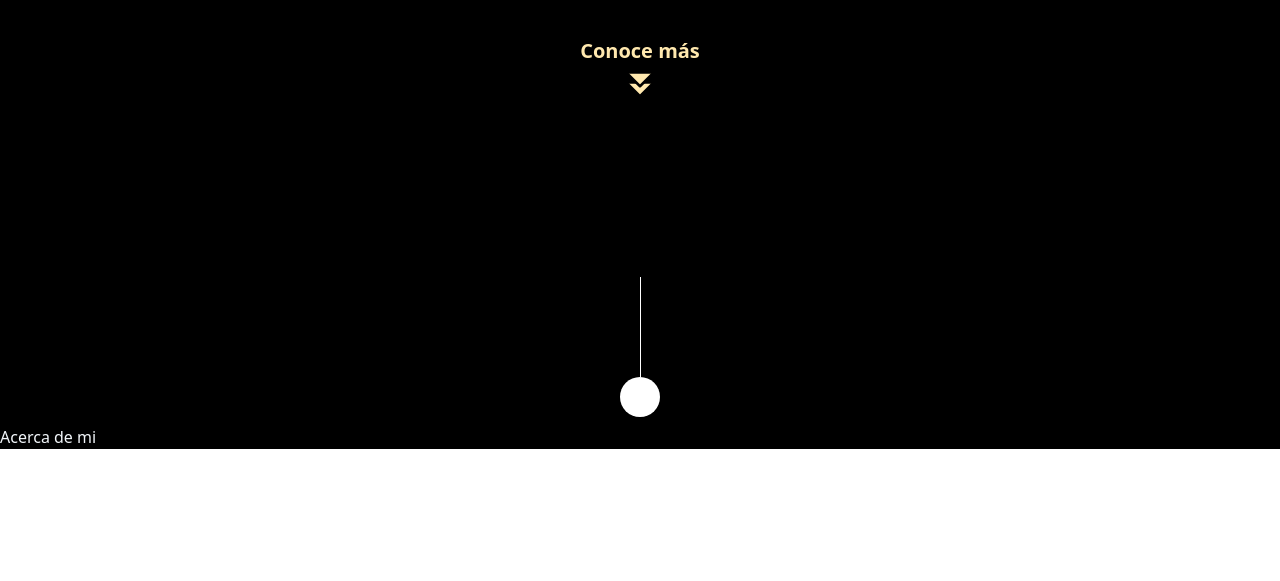
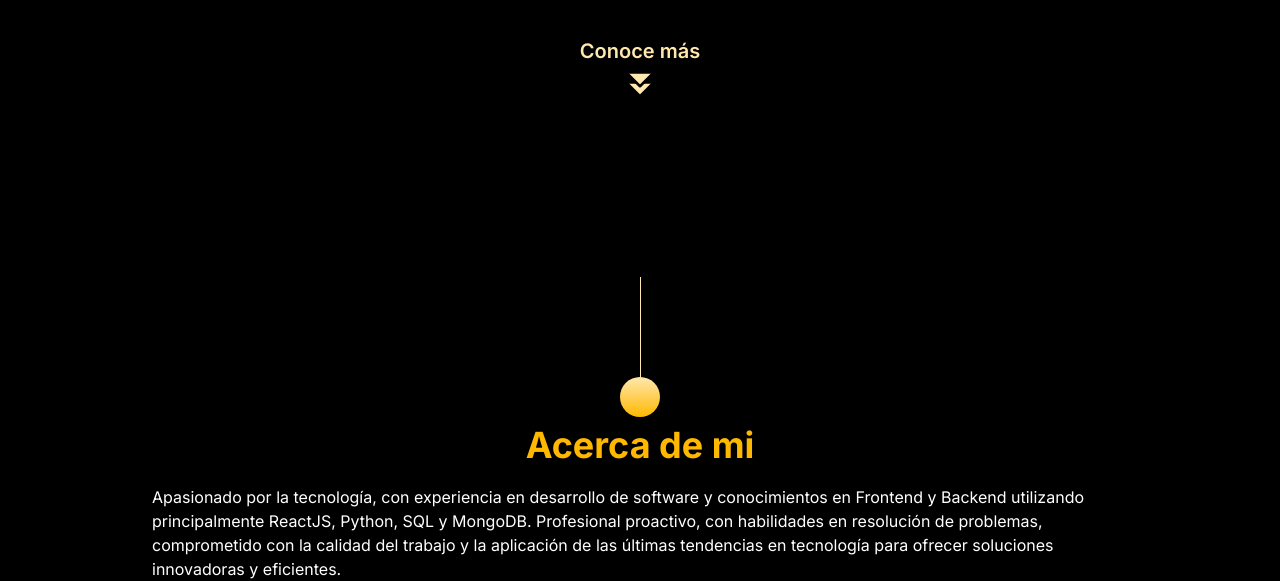
Before and after one commit to jesferdev/jesfer, an Astro site: page / in a window 1280 px wide. Shown: the part 531-1112 px from the top of the page. Before the commit the page ends 980 px from the top, so only its background shows below. Built offline with nearby package versions, Linux system fonts and the light colour scheme; Astro itself is replaced by a stand-in of ours.

Commit message:
new font - about me initial

```diff
--- a/package.json
+++ b/package.json
@@ -12,6 +12,7 @@
   "dependencies": {
     "@astrojs/image": "^0.16.5",
     "@astrojs/tailwind": "^3.1.0",
+    "@fontsource/inter": "^4.5.15",
     "astro": "^2.2.1",
     "tailwindcss": "^3.2.7"
   }
--- a/src/components/About.astro
+++ b/src/components/About.astro
@@ -1,9 +1,25 @@
 <section class="relative w-full overflow-hidden bg-black">
-  <div class="flex flex-row justify-center p-2">
-    <div class="flex flex-col justify-center relative">
-      <span class="pr-[1px] bg-white h-[100px] self-center"></span>
-      <div class="w-10 h-10 rounded-full bg-white"></div>
+  <div class="block px-6 mx-auto max-w-5xl">
+    <div class="flex flex-row justify-center p-2">
+      <div class="flex flex-col justify-center relative">
+        <span class="pr-[1px] bg-[#FFE8AE] h-[100px] self-center"></span>
+        <div
+          class="w-10 h-10 rounded-full bg-gradient-to-b from-[#FFE8AE] to-[#FFB800]"
+        >
+        </div>
+      </div>
     </div>
+
+    <h3 class="text-4xl font-bold mb-5 text-[#FFB800] text-center">
+      Acerca de mi
+    </h3>
+    <p class="text-white">
+      Apasionado por la tecnología, con experiencia en desarrollo de software y
+      conocimientos en Frontend y Backend utilizando principalmente ReactJS,
+      Python, SQL y MongoDB. Profesional proactivo, con habilidades en
+      resolución de problemas, comprometido con la calidad del trabajo y la
+      aplicación de las últimas tendencias en tecnología para ofrecer soluciones
+      innovadoras y eficientes.
+    </p>
   </div>
-  <h1 class="text-slate-100">Acerca de mi</h1>
 </section>
--- a/src/components/Principal.astro
+++ b/src/components/Principal.astro
@@ -3,11 +3,11 @@ import { Image } from "@astrojs/image/components";
 import photo from "../assets/foto_bn.jpg";
 ---
 
-<div class="block px-6 mx-auto max-w-7xl">
+<div class="block px-6 mx-auto max-w-5xl">
   <div
-    class="flex flex-col flex-wrap items-center justify-center w-full mx-auto leading-6 min-h-screen-home"
+    class="flex flex-col flex-wrap justify-center w-full mx-auto leading-6 min-h-screen-home"
   >
-    <div class="relative flex flex-row items-center gap-10" id="hero">
+    <div class="relative flex flex-row justify-between items-center" id="hero">
       <div>
         <h1 class="text-8xl text-[#FFB800] font-bold mb-2">Jesús Luján</h1>
         <h5 class="text-[#FFE8AE] text-xl font-semibold mb-5">
--- a/src/layouts/Layout.astro
+++ b/src/layouts/Layout.astro
@@ -1,5 +1,5 @@
 ---
-import Navbar from "../components/Navbar.astro";
+import "@fontsource/inter/latin.css";
 
 export interface Props {
   title: string;
@@ -17,7 +17,7 @@ const { title } = Astro.props;
     <meta name="generator" content={Astro.generator} />
     <title>{title}</title>
   </head>
-  <body>
+  <body class="font-sans">
     <slot />
   </body>
 </html>
--- a/tailwind.config.cjs
+++ b/tailwind.config.cjs
@@ -1,8 +1,14 @@
 /** @type {import('tailwindcss').Config} */
+
+const defaultTheme = require("tailwindcss/defaultTheme");
+
 module.exports = {
   content: ["./src/**/*.{astro,html,js,jsx,md,mdx,svelte,ts,tsx,vue}"],
   theme: {
     extend: {
+      fontFamily: {
+        sans: ["InterVariable", "Inter", ...defaultTheme.fontFamily.sans],
+      },
       animation: {
         "moving-background": "moving-background 5s ease-in-out",
       },
```
Also changed, not shown: 1 other file.
